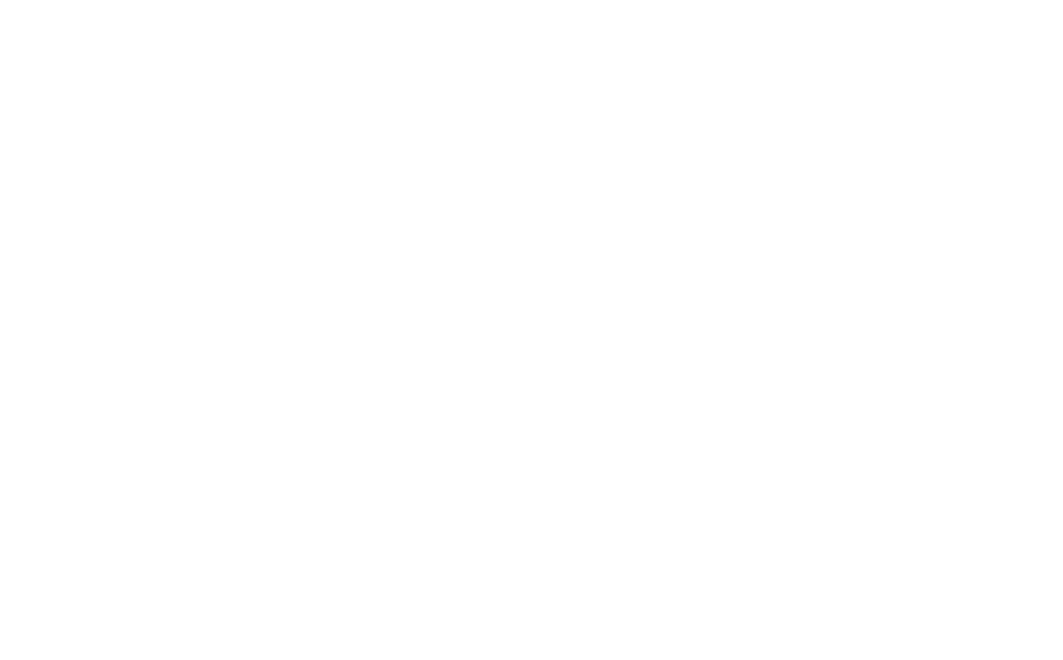
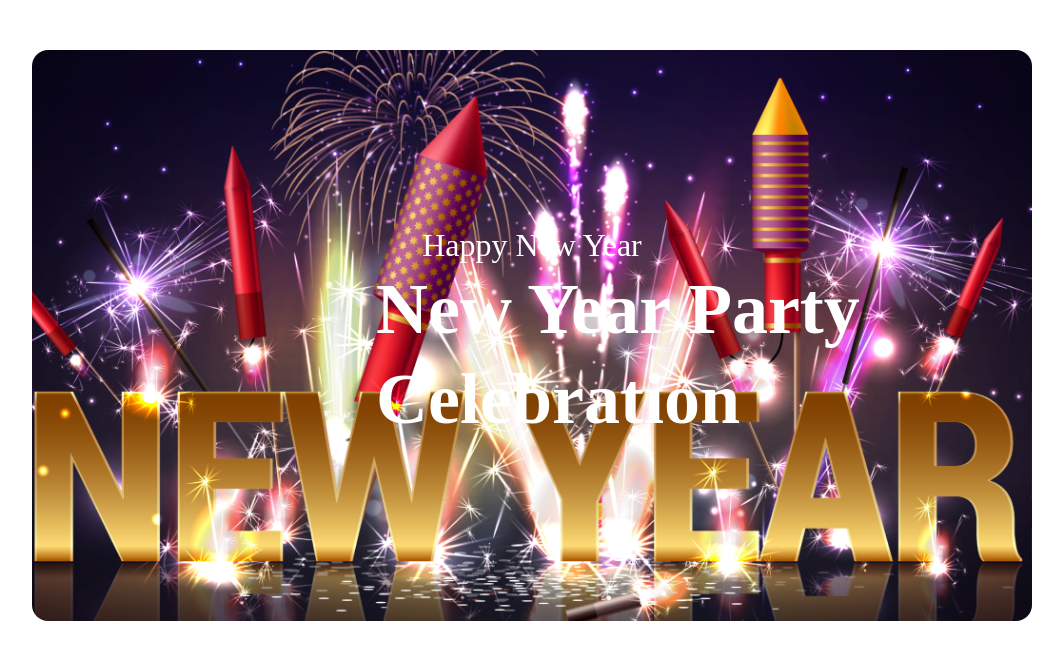
Before and after one commit to sajedul4D/CJ7-New-Year-New-Mission-17, a plain HTML site: page index.html in a window 1280 px wide. Shown: the whole page, without its empty margins (108-1171 px from the left). Drawn offline with Linux system fonts and the light colour scheme.

Commit message:
added header banner

```diff
--- a/index.html
+++ b/index.html
@@ -4,8 +4,20 @@
     <meta charset="UTF-8">
     <meta name="viewport" content="width=device-width, initial-scale=1.0">
     <title>New Year New mission</title>
+    <link rel="stylesheet" href="style/style.css">
 </head>
 <body>
+   <header>
+<div class="banner">
+    <h5 class="banner-title">Happy New Year</h5>
+    <h3 class="banner-part">New Year Party Celebration</h3>
+</div>
+   </header>
+   <main>
 
+   </main>
+   <footer>
+
+   </footer>
 </body>
 </html>
--- /dev/null
+++ b/style/style.css
@@ -0,0 +1,37 @@
+@import url('https://fonts.googleapis.com/css2?family=Merriweather:wght@300;400;700;900&display=swap');
+@import url('https://fonts.googleapis.com/css2?family=Inter:wght@100;200;300;400;500;600;700;800;900&display=swap');
+*{
+    margin: 0;
+    padding: 0;
+}
+.banner{
+    background-image: url(../resources/Banner\ Image.png);
+    padding: 177px 344px;
+    background-position: center;
+    background-repeat: no-repeat;
+    background-size: cover;
+    margin: 50px 140px 120px 140px;
+    border-radius: 16px;
+    position: relative;
+}
+.banner-title{
+    color: #FFF;
+
+text-align: center;
+
+font-size: 32px;
+font-style: normal;
+font-weight: 400;
+line-height: normal;
+margin: 0 auto;
+}
+.banner-part{
+    color: #FFF;
+
+font-size: 72px;
+font-style: normal;
+font-weight: 900;
+line-height: 90px;
+width: 632px;
+margin: 0 auto;
+}
```
